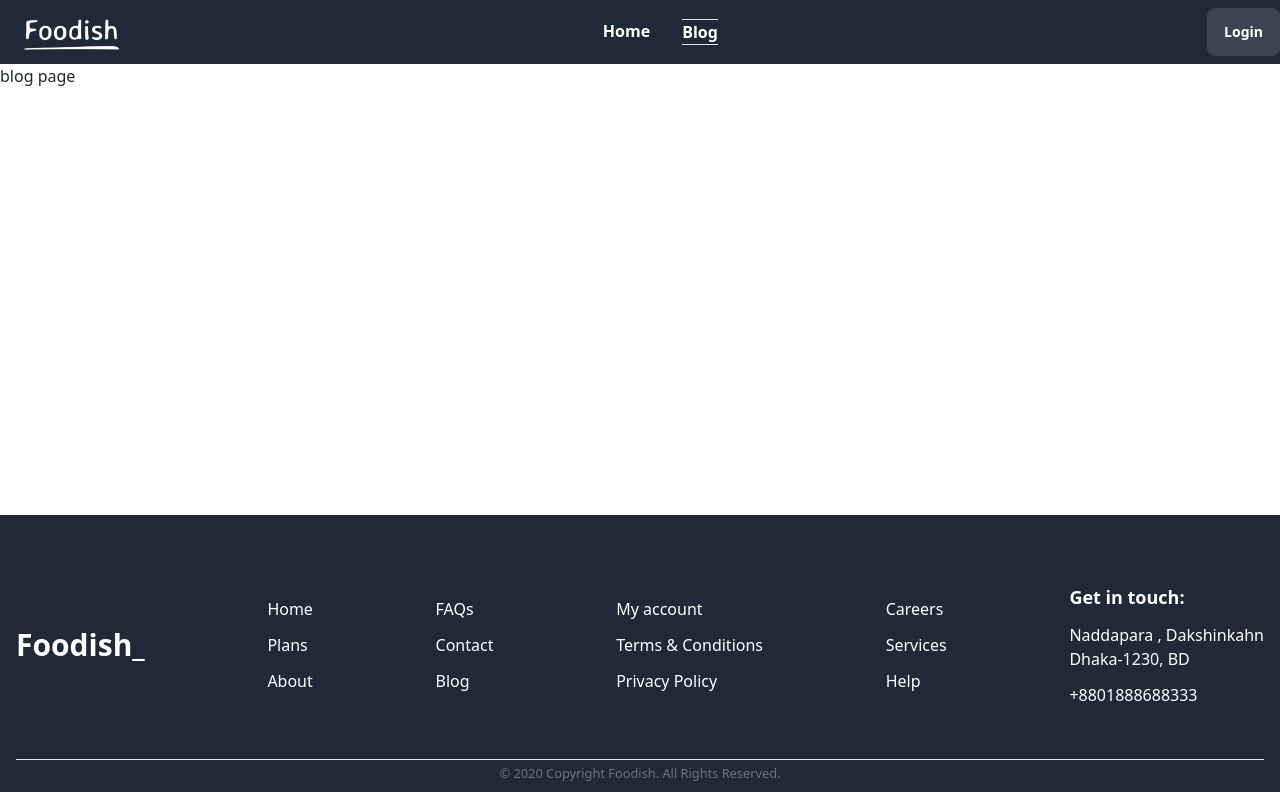
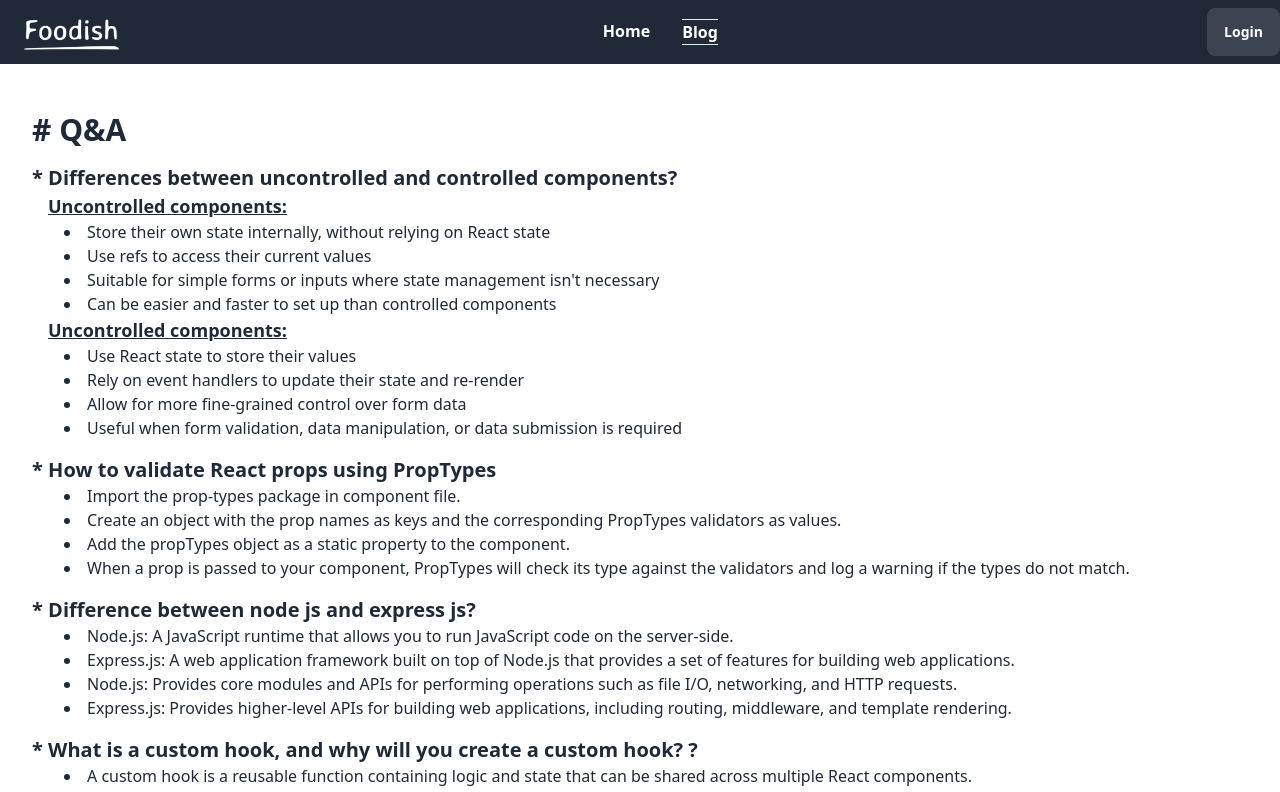
Before and after one commit to mahedihassantonay/foodish-client, a React (Vite) app: page /blog in a window 1280 px wide. Shown: the top 792 px of the page. Built offline with nearby package versions, Linux system fonts and the light colour scheme; no server answers.

Commit message:
blog page created and integrated pdf file generator

```diff
--- a/package.json
+++ b/package.json
@@ -19,6 +19,7 @@
     "react-dom": "^18.2.0",
     "react-icons": "^4.8.0",
     "react-router-dom": "^6.11.0",
+    "react-to-pdf": "^0.0.14",
     "react-toastify": "^9.1.2",
     "sort-by": "^1.2.0"
   },
--- a/src/components/Pages/Blog.jsx
+++ b/src/components/Pages/Blog.jsx
@@ -1,12 +1,85 @@
+/* eslint-disable react/no-unescaped-entities */
+/* eslint-disable react/jsx-no-undef */
 /* eslint-disable no-unused-vars */
-import React from 'react';
+import React, { useRef } from 'react';
+import ReactToPdf from 'react-to-pdf';
+
+
 
 const Blog = () => {
+    const ref = useRef();
+
     return (
-        <div>
-            <h1>blog page</h1>
+      <div className='container mx-auto p-8'>
+        <div  ref={ref}>
+        <h1 className='text-3xl font-bold py-4'># Q&A</h1>
+        {/* uncontrolled and controlled components */}
+        <h3 className='text-xl font-semibold'>* Differences between uncontrolled and controlled components?</h3>
+        <h4 className='text-lg font-semibold px-4 underline'>Uncontrolled components:</h4>
+        <p className='px-8'>
+
+
+            <li>Store their own state internally, without relying on React state</li>
+            <li>Use refs to access their current values</li>
+            <li>Suitable for simple forms or inputs where state management isn't necessary</li>
+            <li>Can be easier and faster to set up than controlled components</li>
+
+        </p>
+        <h4 className='text-lg font-semibold px-4 underline'>Uncontrolled components:</h4>
+        <p className='px-8'>
+
+            <li>Use React state to store their values</li>
+            <li>Rely on event handlers to update their state and re-render</li>
+            <li>Allow for more fine-grained control over form data</li>
+            <li>Useful when form validation, data manipulation, or data submission is required</li>
+        </p>
+
+        {/* validate React props using PropTypes */}
+        <h3 className='text-xl font-semibold pt-4'>* How to validate React props using PropTypes</h3>
+
+        <p className='px-8'>
+
+
+            <li>Import the prop-types package in  component file.</li>
+            <li>Create an object with the prop names as keys and the corresponding PropTypes validators as values.</li>
+            <li>Add the propTypes object as a static property to the component.</li>
+            <li>When a prop is passed to your component, PropTypes will check its type against the validators and log a warning if the types do not match.</li>
+
+        </p>
+
+        {/* node & express js */}
+        <h3 className='text-xl font-semibold pt-4'>* Difference between node js and express js?</h3>
+
+        <p className='px-8'>
+
+
+            <li>Node.js: A JavaScript runtime that allows you to run JavaScript code on the server-side.</li>
+            <li>Express.js: A web application framework built on top of Node.js that provides a set of features for building web applications.</li>
+            <li>Node.js: Provides core modules and APIs for performing operations such as file I/O, networking, and HTTP requests.</li>
+            <li>Express.js: Provides higher-level APIs for building web applications, including routing, middleware, and template rendering.</li>
+
+        </p>
+        {/* custom hook */}
+        <h3 className='text-xl font-semibold pt-4'>* What is a custom hook, and why will you create a custom hook?
+
+?</h3>
+        <p className='px-8'>
+
+
+            <li>A custom hook is a reusable function containing logic and state that can be shared across multiple React components.</li>
+            <li>Custom hooks abstract away complex logic and state management from components, making code more modular and reusable.</li>
+            <li>Custom hooks encapsulate logic needed in multiple places, making it easier to maintain and update.</li>
+            <li>Custom hooks enable creation of specialized hooks on top of existing React hooks, tailoring hooks to specific use cases.</li>
+
+        </p>
+      </div>
+      {/* pdf button */}
+        <div className='text-center py-8'>
+        <ReactToPdf className='px-8' targetRef={ref} filename="blog.pdf">
+          {({ toPdf }) => <button className='btn' onClick={toPdf}>Generate pdf</button>}
+        </ReactToPdf>
         </div>
+      </div>
     );
-};
-
+  };
 export default Blog;
```
Also changed, not shown: 1 other file (tests, documents, lock files or other folders).
